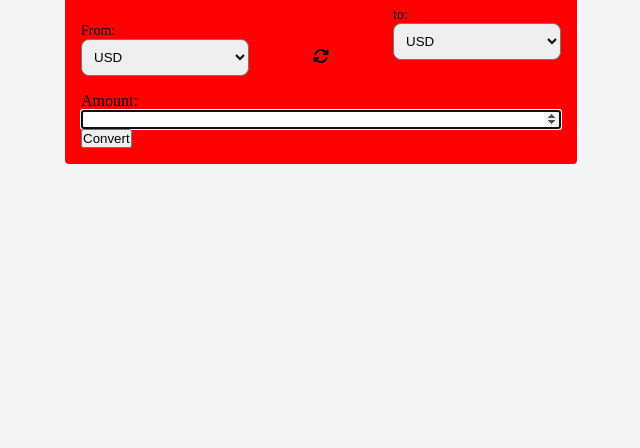
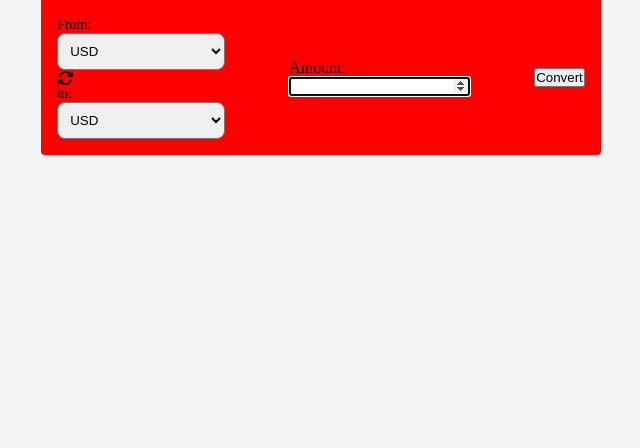
Before and after one commit to Fernando-Washington/vacation-js-journey, a plain HTML site: page currency-converter/currency.html in a window 1280 px wide. Shown: the part 352-800 px from the top of the page, without its empty margins (319-959 px from the left). Drawn offline with Linux system fonts and the light colour scheme.

Commit message:
fix: structure html

```diff
--- a/currency-converter/currency.html
+++ b/currency-converter/currency.html
@@ -20,18 +20,16 @@
                             <option value="brl">BRL</option>
                             <option value="eur">EUR</option>
                         </select>
-                    </div>
 
-                    <i onclick="alerta()" class="fa-solid fa-arrows-rotate"></i>
+                    <i onclick="toggleSelect()" class="fa-solid fa-arrows-rotate"></i>
 
-                    <div class="option-box option-2">
                         <label for="optionTo">to:</label>
                         <select id="optionTo">
                             <option value="usd">USD</option>
                             <option value="brl">BRL</option>
                             <option value="eur">EUR</option>
                         </select>
-                    </div>
+
                 </div>
 
                 <div class="amount-container">
@@ -40,14 +38,9 @@
                 </div>
 
                 <button>Convert</button>
-
             </div>
         </section>
     </main>
-    <script>
-        function alerta(){
-            alert('funfou')
-        }
-    </script>
+    <script src="script/script.js"></script>
 </body>
 </html>
```
